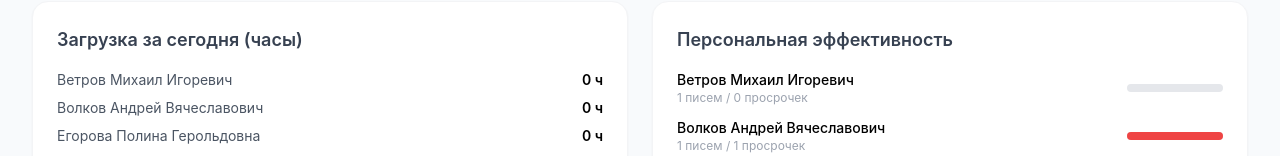
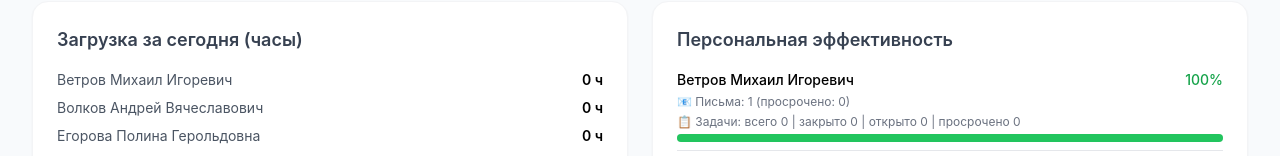
Before and after one commit to hbktq98brn-stack/dashbord, a React (Vite) app: page / in a window 1280 px wide. Shown: the part 782-938 px from the top of the page. Built offline with nearby package versions, Linux system fonts and the light colour scheme.

Commit message:
Update Performance.jsx

```diff
--- a/src/components/DocumentFlow/Performance.jsx
+++ b/src/components/DocumentFlow/Performance.jsx
@@ -1,36 +1,61 @@
-import React from 'react'
+import React from 'react';
 
-export default function Performance({ employees, emails }) {
+export default function Performance({ emails, tasks, employees }) {
   const stats = employees.map(emp => {
-    const total = emails.filter(e => e.assignee === emp.id).length
-    const overdue = emails.filter(e => e.assignee === emp.id && e.overdue).length
+    // Письма (мок)
+    const empEmails = emails.filter(e => e.assignee === emp.id);
+    const overdueEmails = empEmails.filter(e => e.overdue).length;
+
+    // Задачи
+    const empTasks = tasks.filter(t => t.assignee === emp.id);
+    const totalTasks = empTasks.length;
+    const closedTasks = empTasks.filter(t => t.column === 'done').length;
+    const pendingTasks = totalTasks - closedTasks;
+
+    // Просроченные задачи (если у задачи есть deadline и он < сейчас, а статус не done)
+    const now = new Date();
+    const overdueTasks = empTasks.filter(t => t.deadline && new Date(t.deadline) < now && t.column !== 'done').length;
+
+    // Эффективность = % закрытых задач от общего числа задач, если задач нет – 100%
+    const efficiency = totalTasks > 0 ? Math.round((closedTasks / totalTasks) * 100) : 100;
+
     return {
       name: emp.name,
-      total,
-      overdue,
-      percent: total ? Math.round((overdue / total) * 100) : 0
-    }
-  })
+      totalEmails: empEmails.length,
+      overdueEmails,
+      totalTasks,
+      closedTasks,
+      pendingTasks,
+      overdueTasks,
+      efficiency
+    };
+  });
 
   return (
     <div className="bg-white p-6 rounded-2xl shadow-sm border border-gray-100">
       <h2 className="text-lg font-semibold text-gray-700 mb-4">Персональная эффективность</h2>
-      <div className="space-y-3">
+      <div className="space-y-4 max-h-96 overflow-y-auto">
         {stats.map(s => (
-          <div key={s.name} className="flex items-center justify-between">
-            <div>
-              <p className="text-sm font-medium">{s.name}</p>
-              <p className="text-xs text-gray-400">{s.total} писем / {s.overdue} просрочек</p>
+          <div key={s.name} className="border-b pb-2">
+            <div className="flex justify-between text-sm font-medium">
+              <span>{s.name}</span>
+              <span className={`${s.efficiency >= 80 ? 'text-green-600' : s.efficiency >= 50 ? 'text-yellow-600' : 'text-red-600'}`}>
+                {s.efficiency}%
+              </span>
             </div>
-            <div className="w-24 bg-gray-200 rounded-full h-2">
-              <div
-                className={`h-2 rounded-full ${s.percent > 30 ? 'bg-red-500' : 'bg-green-500'}`}
-                style={{ width: `${Math.min(100, s.percent)}%` }}
-              />
+            <div className="text-xs text-gray-500 mt-1 space-y-1">
+              <div>📧 Письма: {s.totalEmails} (просрочено: {s.overdueEmails})</div>
+              <div>📋 Задачи: всего {s.totalTasks} | закрыто {s.closedTasks} | открыто {s.pendingTasks} | просрочено {s.overdueTasks}</div>
+              <div className="w-full bg-gray-200 rounded-full h-2 mt-1">
+                <div
+                  className={`h-2 rounded-full ${s.efficiency >= 80 ? 'bg-green-500' : s.efficiency >= 50 ? 'bg-yellow-500' : 'bg-red-500'}`}
+                  style={{ width: `${s.efficiency}%` }}
+                ></div>
+              </div>
             </div>
           </div>
         ))}
       </div>
     </div>
-  )
+  );
 }
```
